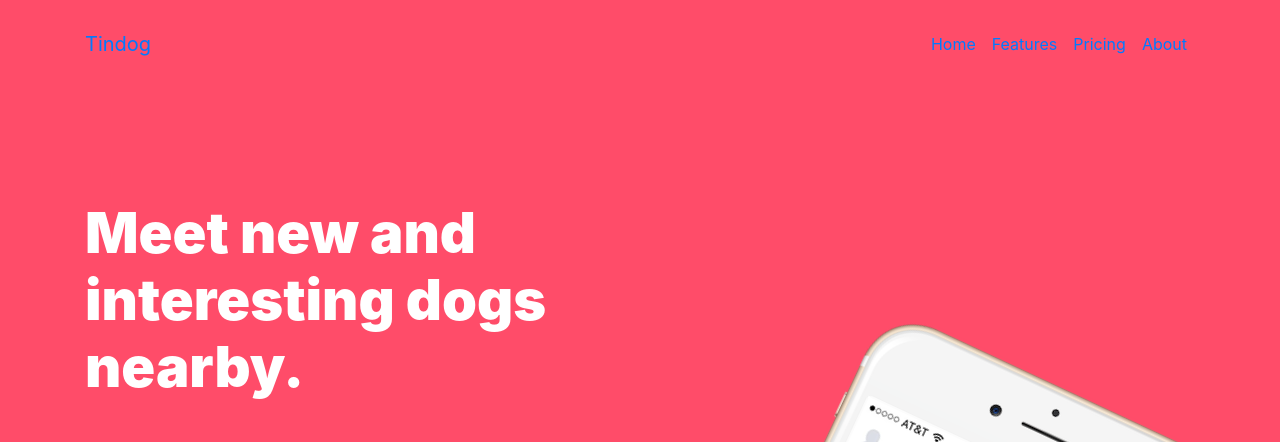
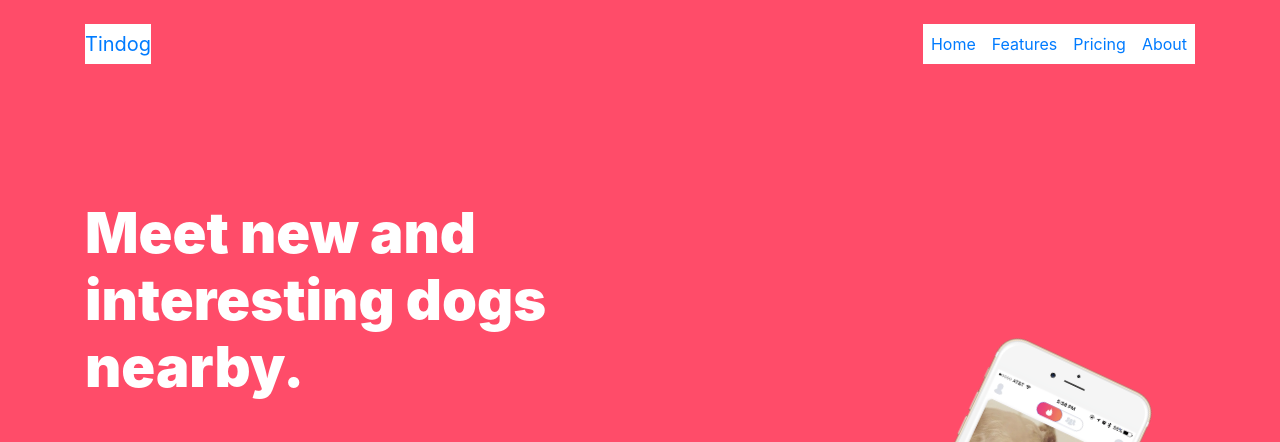
Before and after one commit to JMCortezz/tindog, a plain HTML site: page index.html in a window 1280 px wide. Shown: the top 442 px of the page. Drawn offline with nearby package versions, Linux system fonts and the light colour scheme.

Commit message:
Update index.html

```diff
--- a/index.html
+++ b/index.html
@@ -35,8 +35,12 @@
         font-weight: 900;
     }
 
+    #tindog-btn,#home-btn,#features-btn,#pricing-btn,#about-btn{
+        background-color: var(--secondary-color);
+    }
+
     .hero__img {
-        width: 70%;
+        width: 30%;
         transform: rotate(25deg);
         position: absolute;
         right: 20%;
@@ -84,7 +88,7 @@
 <body>
     <nav class="navbar navbar-expand-lg mt-3">
         <div class="container">
-            <a class="navbar-brand" href="#">Tindog</a>
+            <a id="tindog-btn" class="navbar-brand" href="#">Tindog</a>
             <button class="navbar-toggler" type="button" data-bs-toggle="collapse" data-bs-target="#navbarNav"
                 aria-controls="navbarNav" aria-expanded="false" aria-label="Toggle navigation">
                 <span class="navbar-toggler-icon"></span>
@@ -92,16 +96,16 @@
             <div class="collapse navbar-collapse" id="navbarNav">
                 <ul class="navbar-nav justify-content-end flex-grow-1">
                     <li class="nav-item">
-                        <a class="nav-link active" aria-current="page" href="#">Home</a>
+                        <a id="home-btn" class="nav-link active" aria-current="page" href="#">Home</a>
                     </li>
                     <li class="nav-item">
-                        <a class="nav-link" href="#">Features</a>
+                        <a id="features-btn" class="nav-link" href="#">Features</a>
                     </li>
                     <li class="nav-item">
-                        <a class="nav-link" href="#">Pricing</a>
+                        <a id="pricing-btn" class="nav-link" href="#">Pricing</a>
                     </li>
                    <li class="nav-item">
-                        <a class="nav-link" href="#">About</a>
+                        <a id="about-btn" class="nav-link" href="#">About</a>
                     </li>
                 </ul>
             </div>
```
